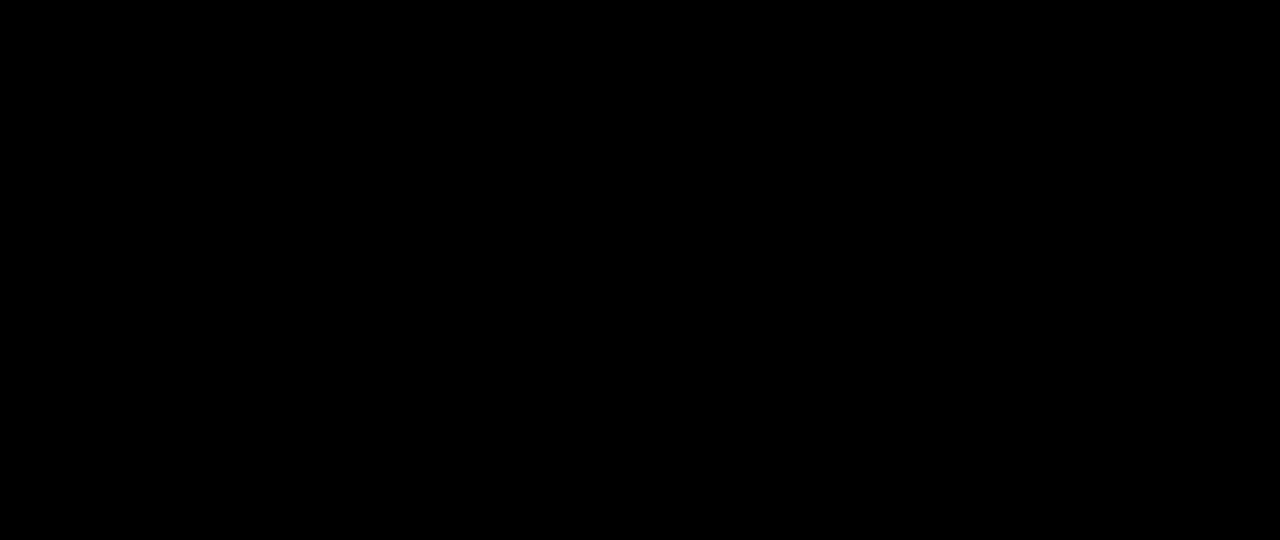
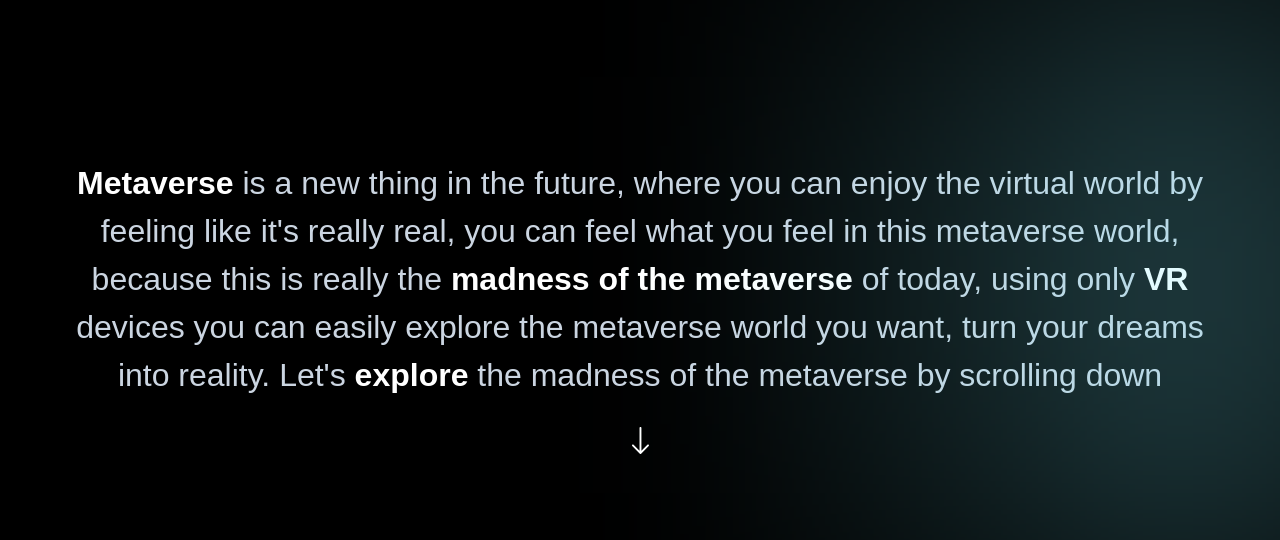
Before and after one commit to muhammad-jiku/jikmunn-metaverse, a Next.js app: page / in a window 1280 px wide. Shown: the part 1038-1578 px from the top of the page. Before the commit the page ends 1128 px from the top, so only its background shows below. Built offline with nearby package versions, Linux system fonts and the light colour scheme.

Commit message:
about section added

```diff
--- a/app/layout.jsx
+++ b/app/layout.jsx
@@ -10,8 +10,8 @@
         head.jsx. Find out more at https://beta.nextjs.org/docs/api-reference/file-conventions/head
       */}
       <head />
-      <body className="flex flex-col min-h-screen bg-black">
-        {/* <body className="flex flex-col min-h-screen bg-black overflow-hidden"> */}
+      {/* <body className="flex flex-col min-h-screen bg-black"> */}
+      <body className="flex flex-col min-h-screen bg-black overflow-x-hidden">
         {/* <body className="flex flex-col min-h-screen"> */}
         {/* <body> */}
         <Navbar />
--- a/app/page.jsx
+++ b/app/page.jsx
@@ -1,3 +1,4 @@
+import About from '@/src/components/About/About';
 import Hero from '@/src/components/Hero/Hero';
 import Navbar from '@/src/components/Navbar/Navbar';
 import React from 'react';
@@ -8,6 +9,7 @@
     //   <Navbar />
     <div>
       <Hero />
+      <About />
     </div>
     // </div>
   );
--- a/src/components/About/About.jsx
+++ b/src/components/About/About.jsx
@@ -1,10 +1,52 @@
+'use client';
 import React from 'react';
+import { TypingText } from '../CustomTexts/CustomTexts';
+
+import { motion } from 'framer-motion';
+
+import styles from '../../styles/index.js';
+import { fadeIn, staggerContainer } from '../../utils/motion.js';
 
 const About = () => {
   return (
-    <div>
-      <h1>About.</h1>
-    </div>
+    <section className={`${styles.paddings} relative z-10`}>
+      <div className="gradient-02 z-0" />
+      <motion.div
+        variants={staggerContainer}
+        initial="hidden"
+        whileInView="show"
+        viewport={{ once: false, amount: 0.25 }}
+        className={`${styles.innerWidth} mx-auto ${styles.flexCenter} flex-col`}
+      >
+        <TypingText title="| About Metaversus" textStyles="text-center" />
+
+        <motion.p
+          variants={fadeIn('up', 'tween', 0.2, 1)}
+          className="mt-[8px] font-normal sm:text-[32px] text-[20px] text-center text-slate-300"
+        >
+          <span className="font-extrabold text-white">Metaverse</span> is a new
+          thing in the future, where you can enjoy the virtual world by feeling
+          like it&apos;s really real, you can feel what you feel in this
+          metaverse world, because this is really the{' '}
+          <span className="font-extrabold text-white">
+            madness of the metaverse
+          </span>{' '}
+          of today, using only{' '}
+          <span className="font-extrabold text-white">VR</span> devices you can
+          easily explore the metaverse world you want, turn your dreams into
+          reality. Let&apos;s{' '}
+          <span className="font-extrabold text-white">explore</span> the madness
+          of the metaverse by scrolling down
+        </motion.p>
+
+        <motion.img
+          variants={fadeIn('up', 'tween', 0.3, 1)}
+          src="/arrow-down.svg"
+          alt="arrow down"
+          className="w-[18px] h-[28px] object-contain mt-[28px]"
+        />
+      </motion.div>
+    </section>
   );
 };
 
--- a/src/components/CustomTexts/CustomTexts.jsx
+++ b/src/components/CustomTexts/CustomTexts.jsx
@@ -1,11 +1,33 @@
+'use client';
+
 import React from 'react';
+import { motion } from 'framer-motion';
+import { textContainer, textVariant2 } from '../../utils/motion.js';
 
-const CustomTexts = () => {
+const TypingText = ({ title, textStyles }) => (
+  <motion.p
+    variants={textContainer}
+    className={`font-normal text-[14px] text-secondary-white ${textStyles}`}
+  >
+    {Array.from(title).map((letter, index) => (
+      <motion.span variants={textVariant2} key={index}>
+        {letter === ' ' ? '\u00A0' : letter}
+      </motion.span>
+    ))}
+  </motion.p>
+);
+
+const TitleText = ({ title, textStyles }) => {
   return (
-    <div>
-      <h1>CustomTexts.</h1>
-    </div>
+    <motion.h2
+      variants={textVariant2}
+      initial="hidden"
+      whileInView="show"
+      className={`mt-[8px] font-bold md:text-[64px] text-[40px] text-white ${textStyles}`}
+    >
+      {title}
+    </motion.h2>
   );
 };
 
-export default CustomTexts;
+export { TypingText, TitleText };
```
Also changed, not shown: public/arrow-down.svg (added).
